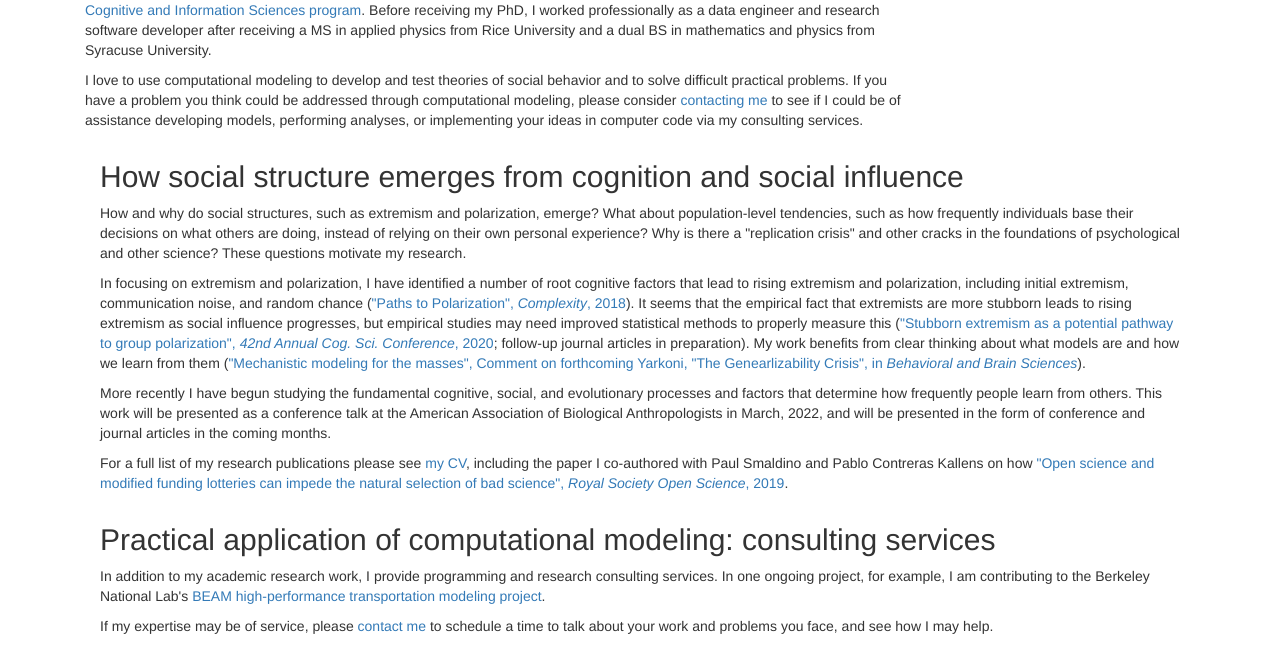
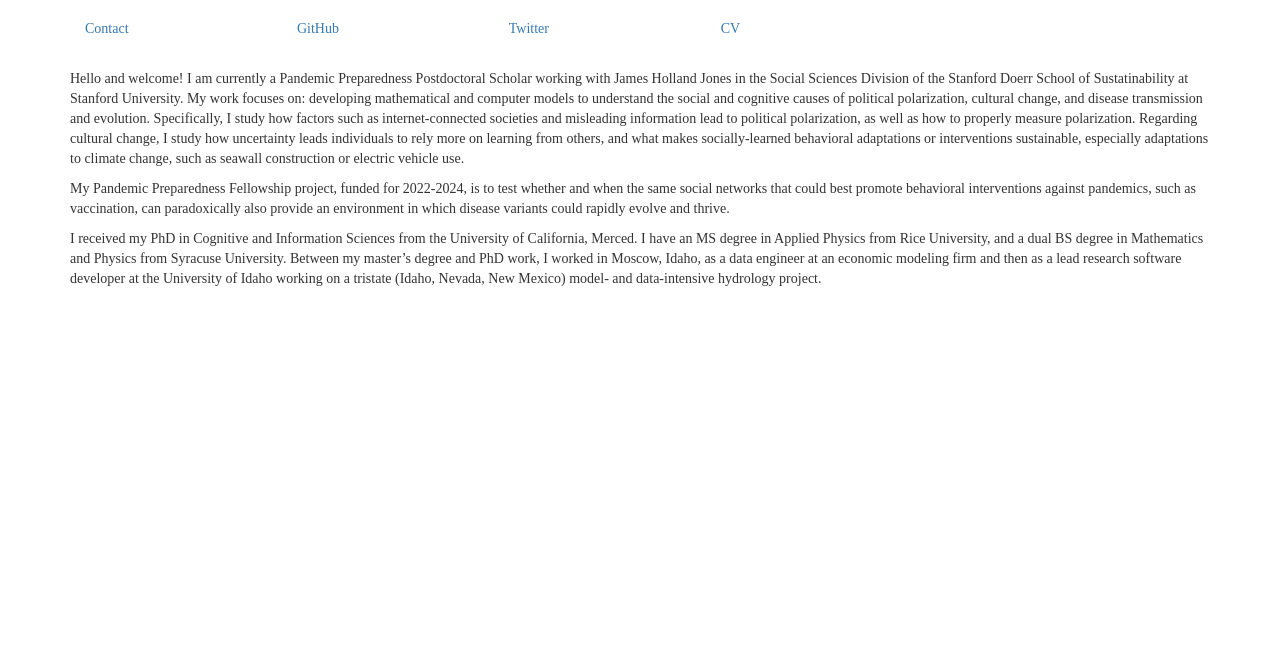
Before and after one commit to mt-digital/mt.digital, a plain HTML site: page index.html in a window 1280 px wide. Shown: the part 210-856 px from the top of the page. After the commit the page ends 800 px from the top, so only its background shows below. Drawn offline with nearby package versions, Linux system fonts and the light colour scheme.

Commit message:
cleaner, leaner, better

```diff
--- a/index.html
+++ b/index.html
@@ -8,6 +8,7 @@
           href="https://maxcdn.bootstrapcdn.com/bootstrap/4.0.0-alpha.4/css/bootstrap.min.css"
           integrity="2hfp1SzUoho7/TsGGGDaFdsuuDL0LX2hnUp6VkX3CUQ2K4K+xjboZdsXyp4oUHZj"
           crossorigin="anonymous">
+    <link rel="stylesheet" href="static/mt.css">
 </head>
 <body>
         <br>
@@ -17,140 +18,46 @@
         <div class="row">
             <div class="col-xs-9 col-sm-9 col-md-9">
                 <h1 class="yo">Matthew A. Turner, Ph.D.</h1>
-                <p class="col-md-4">
-                    <a href="mailto:maturner@stanford.edu">Email</a>
+                <h2 style="color: grey">Computational social scientist</h2>
+                <h3 style="color: grey">Stanford Doerr School of Sustainability, Division of Social Sciences</h3>
+                <!--<h3 style="color: grey">Division of Social Sciences</h3>-->
+                <br>
+                <p class="col-md-3" class="col-sm-3">
+                    <a href="mailto:maturner@stanford.edu">Contact</a>
                 </p>
-                <p class="col-md-4">
-                  <a href="https://github.com/mt-digital">Code on GitHub</a>
+                <p class="col-md-3" class="col-sm-3">
+                  <a href="https://github.com/mt-digital">GitHub</a>
                 </p>
-                <p class="col-md-4">
+                <p class="col-md-3" class="col-sm-3">
+                  <a href="https://twitter.com/MATurnerPhD">Twitter</a>
+                </p>
+                <p class="col-md-3" class="col-sm-3">
                   <a href="/static/turner_cv.pdf">CV</a>
                 </p>
+            </div>
+            <div class="col-xs-3 col-sm-3 col-md-3">
+                <!-- <img src="static/TieJacket.jpeg" alt="me"
+                    style="display:block;margin:auto;width:200px;"> -->
+                <img src="static/toronto.png" alt="me"
+                     style="display:block;margin:auto;width:200px;">
+            </div>
+        </div>
+            <br>
+        <div class="row">
                 <p class="col-md-12">
-                    Hello and welcome! I am currently a postdoctoral researcher
-                    at Stanford University studying the evolution of social learning
-                    in uncertain environments, advised by
-                    <a href="https://heeh.stanford.edu/">James Holland Jones</a>
-                    in the <a href="https://earth.stanford.edu/ess">
-                    Earth System Science department</a>.
+                Hello and welcome! I am currently a Pandemic Preparedness Postdoctoral Scholar working with James Holland Jones in the Social Sciences Division of the Stanford Doerr School of Sustatinability at Stanford University. My work focuses on: developing mathematical and computer models to understand the social and cognitive causes of political polarization, cultural change, and disease transmission and evolution. Specifically, I study how factors such as internet-connected societies and misleading information lead to political polarization, as well as how to properly measure polarization. Regarding cultural change, I study how uncertainty leads individuals to rely more on learning from others, and what makes socially-learned behavioral adaptations or interventions sustainable, especially adaptations to climate change, such as seawall construction or electric vehicle use.
                 </p>
                 <p class="col-md-12">
-                    Prior to this postdoctoral work I obtained my PhD from
-                    the University of California, Merced, advised by
-                    <a href="https://smaldino.com/wp/">Paul Smaldino</a>
-                    in the <a href="https://cogsci.ucmerced.edu/">Cognitive and
-                    Information Sciences program</a>.
-                    Before receiving my PhD, I worked professionally
-                    as a data engineer and research software developer after
-                    receiving a MS in applied physics from Rice University and
-                    a dual BS in mathematics and physics from Syracuse University.
+My Pandemic Preparedness Fellowship project, funded for 2022-2024, is to test whether and when the same social networks that could best promote behavioral interventions against pandemics, such as vaccination, can paradoxically also provide an environment in which disease variants could rapidly evolve and thrive.
                 </p>
-                    <!-- Below you will find a little more about my -->
-                    <!-- past, current, and future projects that use computational -->
-                    <!-- modeling to learn about and optimize human behavior. -->
                 <p class="col-md-12">
-                    I love to use computational
-                    modeling to develop and test
-                    theories of social behavior and to solve difficult
-                    practical problems.
-                    If you have a problem you think could
-                    be addressed through computational modeling, please consider
-                    <a href="mailto:matt@abm.consulting">contacting me</a> to see if I
-                    could be of assistance developing models, performing analyses,
-                    or implementing your ideas in computer code via my consulting
-                    services.
+                I received my PhD in Cognitive and Information Sciences from the University of California, Merced. I have an MS degree in Applied Physics from Rice University, and a dual BS degree in Mathematics and Physics from Syracuse University. Between my master’s degree and PhD work, I worked in Moscow, Idaho, as a data engineer at an economic modeling firm and then as a lead research software developer at the University of Idaho working on a tristate (Idaho, Nevada, New Mexico) model- and data-intensive hydrology project.
                 </p>
 
-            <!-- <img src="static/TieJacket.jpeg" alt="me" style="display:block;margin:auto;width:250px;"> -->
-
-            </div>
-            <div class="col-xs-3 col-sm-3 col-md-3">
-                <img src="static/TieJacket.jpeg" alt="me"
-                     style="display:block;margin:auto;width:200px;">
             </div>
         </div>
 
     <!-- <img src="me.jpeg" alt="me" style="display:block;margin:auto;width:250px;"> -->
-
-
-    <div class="col-md-12">
-        <h2 class="col-md-12">
-            How social structure emerges from cognition and social influence
-        </h2>
-        <p class="col-md-12">
-            How and why do social structures, such as extremism and polarization,
-            emerge? What about population-level tendencies,
-            such as how frequently individuals base their decisions
-            on what others are doing, instead of relying on their own personal
-            experience? Why is there a "replication crisis" and other cracks in the
-            foundations of psychological and other science? These questions
-            motivate my research.
-        </p>
-        <p class="col-md-12">
-            In focusing on extremism and polarization, I have identified a
-            number of root cognitive factors that lead to rising extremism and
-            polarization, including initial extremism, communication
-            noise, and random chance (<a href="https://www.hindawi.com/journals/complexity/2018/2740959/">"Paths to Polarization", <i>Complexity</i>, 2018</a>). It seems
-            that the empirical fact that extremists are more stubborn leads to
-            rising extremism as social influence progresses, but empirical
-            studies may need improved statistical methods to properly measure
-            this (<a href="https://cognitivesciencesociety.org/cogsci20/papers/0153/index.html">"Stubborn extremism as a potential pathway to group polarization",
-            <i>42nd Annual Cog. Sci. Conference</i>, 2020</a>; follow-up journal
-        articles in preparation). My work benefits from clear thinking about what
-            models are and how we learn from them (<a href="https://psyarxiv.com/8pj9n">"Mechanistic modeling for the
-            masses", Comment on forthcoming Yarkoni, "The Genearlizability Crisis",
-            in <i>Behavioral and Brain Sciences</i></a>).
-
-        </p>
-        <p class="col-md-12">
-            More recently I have begun studying the fundamental cognitive,
-            social, and evolutionary processes and factors
-            that determine how frequently
-            people learn from others. This work will be presented as a conference
-            talk at the American Association of Biological Anthropologists in
-            March, 2022, and will be presented in the form of conference and journal
-            articles in the coming months.
-        </p>
-        <p class="col-md-12">
-            For a full list of my research publications please see
-            <a href="static/turner_cv.pdf">my CV</a>, including the paper
-            I co-authored with Paul Smaldino and Pablo Contreras Kallens
-            on how <a href="https://royalsocietypublishing.org/doi/10.1098/rsos.191249">
-                "Open science and modified funding lotteries can impede the natural selection of bad science", <i>Royal Society Open Science</i>, 2019</a>.
-        </p>
-    </div>
-
-    <div class="col-md-12">
-        <h2 class="col-md-12">
-            Practical application of computational modeling: consulting services
-        </h2>
-        <p class="col-md-12">
-            In addition to my academic research work, I provide programming
-            and research consulting services. In one ongoing project, for example,
-            I am contributing to the Berkeley National Lab's
-            <a href="https://github.com/LBNL-UCB-STI/beam">
-                BEAM high-performance transportation modeling project</a>.
-        </p>
-        <p class="col-md-12">
-            If my expertise may be of service, please
-            <a href="mailto:matt@abm.consulting">contact me</a> to
-            schedule a time to talk about your work and problems
-            you face, and see how I may help.
-        </p>
-    </div>
-
-    <!-- <div class="col-md-12"> -->
-    <!--     <h2 class="col-sm-12 col-md-9"> -->
-    <!--         More about me -->
-    <!--     </h2> -->
-    <!--     <p class="col-md-12"> -->
-    <!--         Before starting to contribute to our understanding of extremism, polarization, and other social phenomena, I worked on several diverse, computationally intensive problems. I have developed novel imaging systems, new forecasting methodologies for economic data, and cyberinfrastructure for integrated hydrological science in the intermountain West of the United States. Immediately before beginning my PhD work I was as a software developer working first as a data engineer at Economic Modeling Specialists, Int’l, then as a research software developer at the Northwest Knowledge Network at the University of Idaho. Before that I obtained a master’s in applied physics (with thesis) at Rice University in Houston, TX after obtaining undergraduate degrees in mathematics and physics at Syracuse University in Syracuse, NY. -->
-    <!--     </p> -->
-    <!--     <p class="col-md-12"> -->
-    <!--         It is undoubtedly important to develop deep, vertical expertise in one subject to significantly contribute to research literature on important subjects. I find it equally important, rewarding, and fun to expand horizontally to contribute to diverse scientific and engineering problems that require multi-disciplinary, multi-method approaches. -->
-    <!--     </p> -->
-    <!-- </div> -->
-
 
 </div>
 
--- /dev/null
+++ b/static/mt.css
@@ -0,0 +1,3 @@
+h1, h2, h3, h4, h5, h6, p { font-family: "Hoefler Text"}
+
+a { font-family: "PT Sans" }
```
Also changed, not shown: static/toronto.jpg (added), 2 other files.
